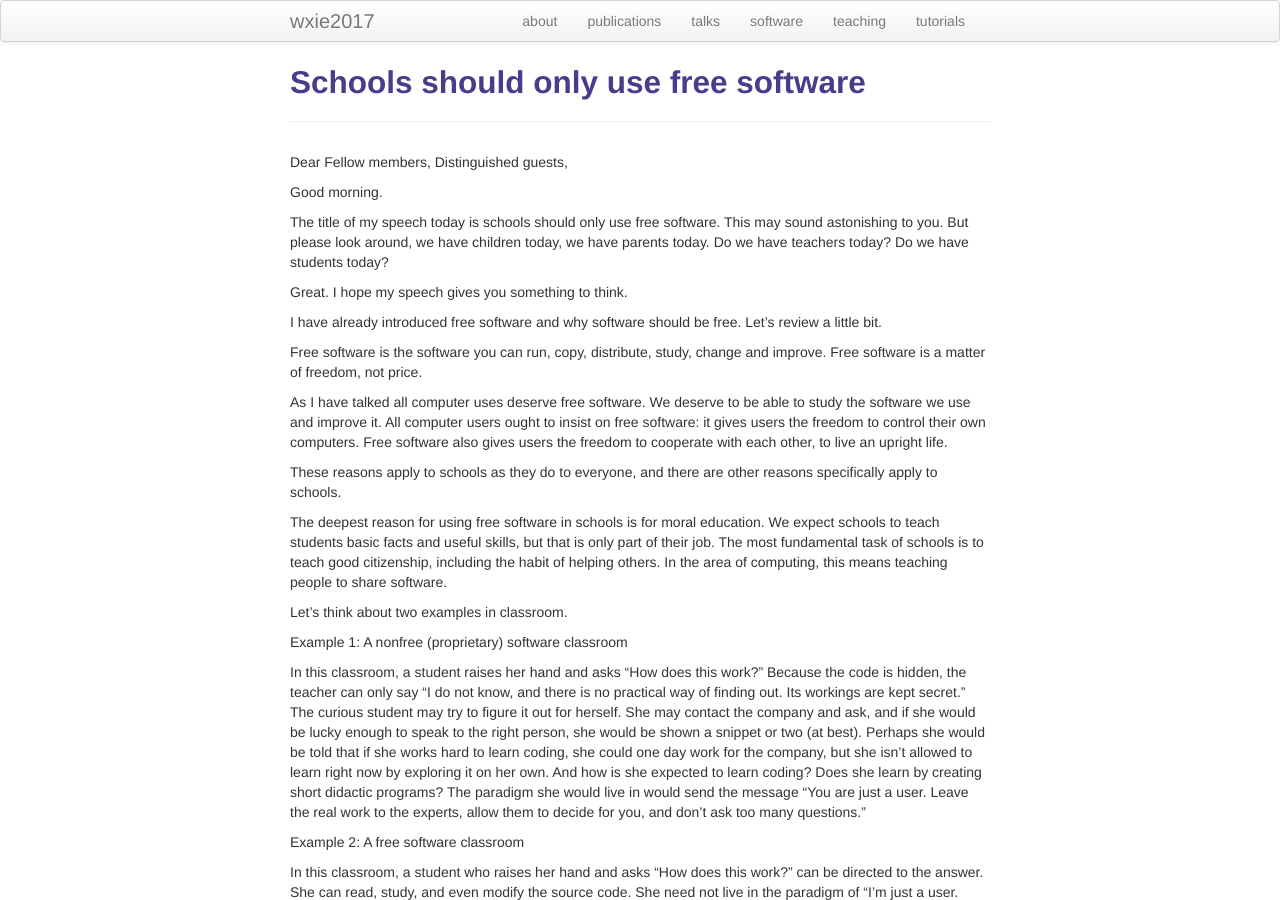
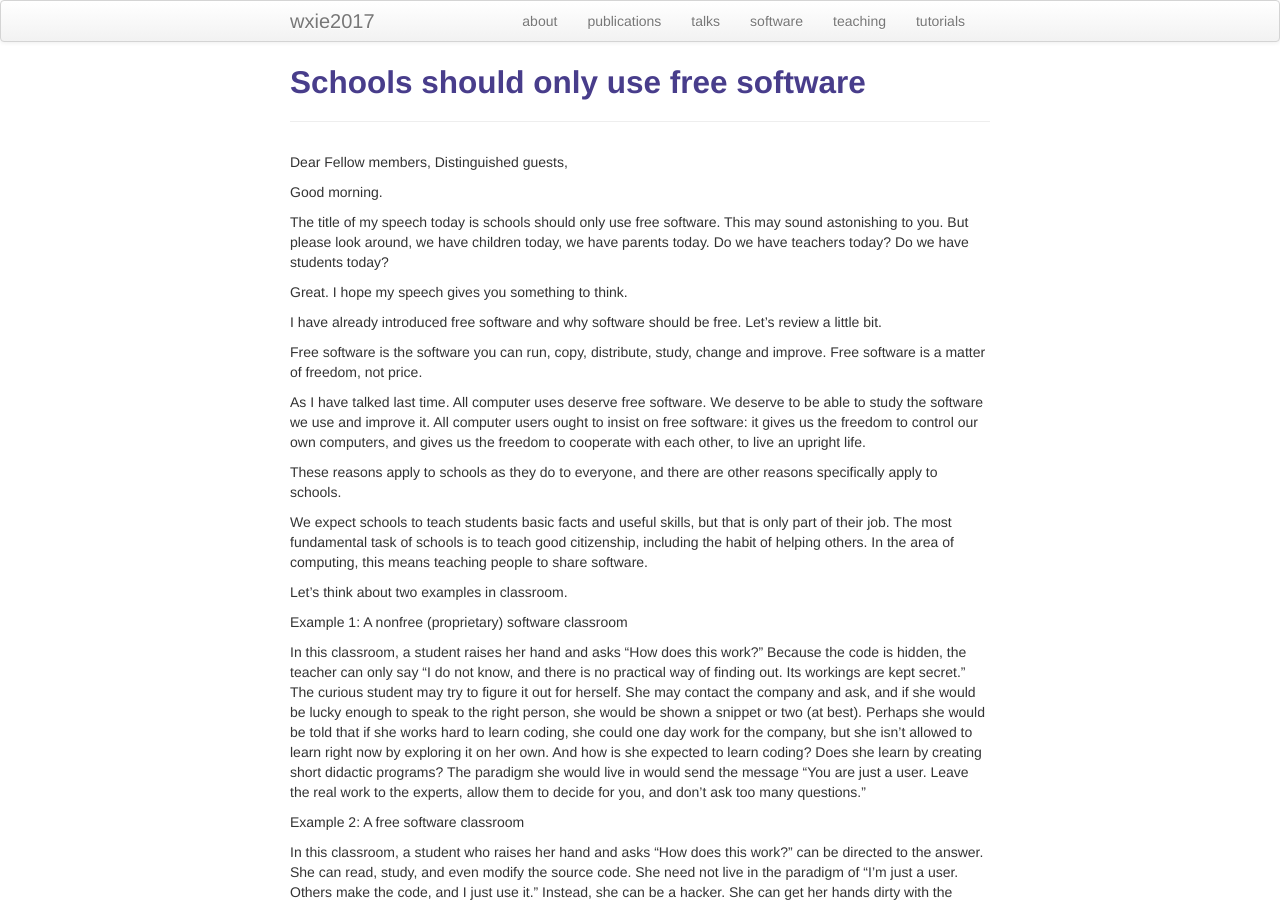
Before and after one commit to wxie2017/wxie2017.github.io, a Jekyll site: the page built from pages/speech/schools_use_free_software.md, in a window 1280 px wide and 900 px high. Built offline with Jekyll 4.4.1, drawn with Linux system fonts in a browser that asks for light colours.

Commit message:
rearrange some sentences

```diff
--- a/pages/speech/schools_use_free_software.md
+++ b/pages/speech/schools_use_free_software.md
@@ -22,17 +22,15 @@ review a little bit.
 Free software is the software you can run, copy, distribute, study, change and
 improve. Free software is a matter of freedom, not price.
 
-As I have talked all computer uses deserve free software. We deserve to be able
-to study the software we use and improve it. All computer users ought to insist
-on free software: it gives users the freedom to control their own computers. Free
-software also gives users the freedom to cooperate with each other, to live an
-upright life.
+As I have talked last time. All computer uses deserve free software. We deserve
+to be able to study the software we use and improve it. All computer users ought
+to insist on free software: it gives us the freedom to control our own computers,
+and gives us the freedom to cooperate with each other, to live an upright life.
 
 These reasons apply to schools as they do to everyone, and there are other reasons
 specifically apply to schools.
 
-The deepest reason for using free software in schools is for moral education. We
-expect schools to teach students basic facts and useful skills, but that is only
+We expect schools to teach students basic facts and useful skills, but that is only
 part of their job. The most fundamental task of schools is to teach good citizenship,
 including the habit of helping others. In the area of computing, this means teaching
 people to share software.
@@ -61,7 +59,7 @@ Instead, she can be a hacker. She can get her hands dirty with the code. She can
 it. She can fix it. She can make it her own. She can even make copies and redistribute
 them for her friends to use and remix. All in all, she will live in a paradigm that says
 "I may use the software, and I may contribute. I can learn, understand, control what it
- does, and I can teach others."
+does, and I can teach others."
 
 A classroom that requires only free software helps enable creativity, confidence, and
 ownership to bloom by letting students explore all of the possibilities. Parents and
```
